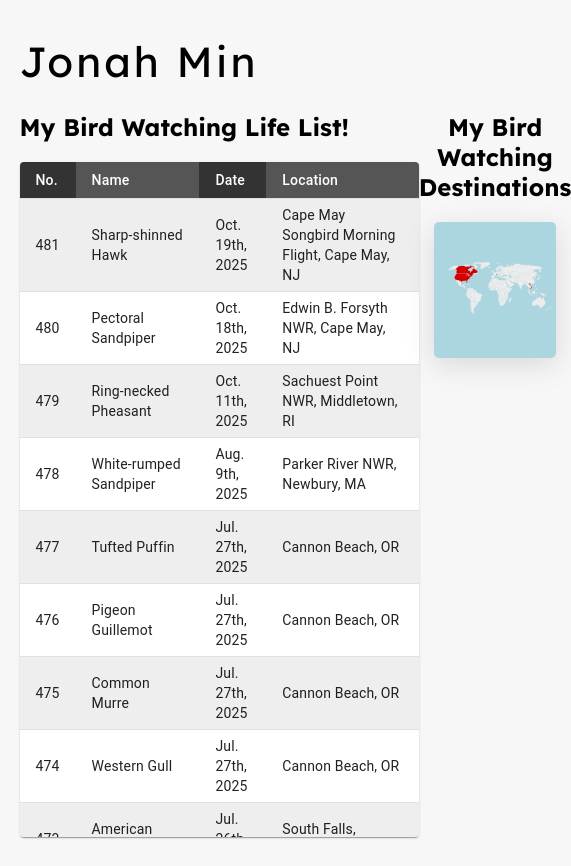
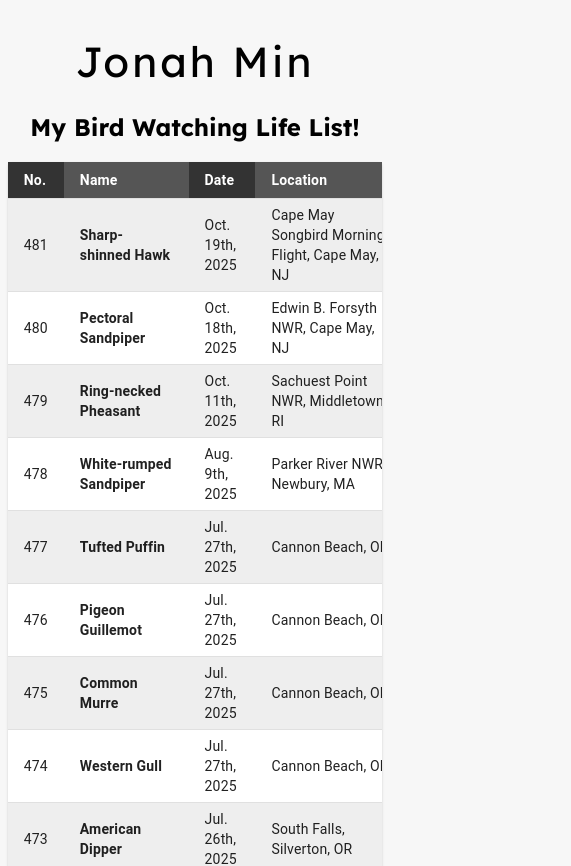
Before and after one commit to Jonah-Min/lifelist.jonahmin.com, a React (Vite) app: page / in a window 390 px wide. Shown: the top 866 px of the page, 571 px wide, since content can reach past the window. Before the commit the page ends 844 px from the top, so only its background shows below. Built offline with nearby package versions, Linux system fonts and the light colour scheme.

Commit message:
Add mobile responsiveness

```diff
--- a/package.json
+++ b/package.json
@@ -5,7 +5,7 @@
   "type": "module",
   "homepage": "https://lifelist.jonahmin.com",
   "scripts": {
-    "predeploy" : "npm run build",
+    "predeploy": "npm run build",
     "deploy": "gh-pages -d dist --cname 'lifelist.jonahmin.com'",
     "dev": "vite",
     "build": "vite build",
--- a/src/containers/LifeList.jsx
+++ b/src/containers/LifeList.jsx
@@ -8,6 +8,7 @@ import TableContainer from '@mui/material/TableContainer';
 import TableHead from '@mui/material/TableHead';
 import TableRow from '@mui/material/TableRow';
 import Paper from '@mui/material/Paper';
+import Zoom from 'react-medium-image-zoom';
 
 import '../stylesheets/lifelist.css';
 
@@ -20,7 +21,6 @@ export default function LifeList() {
 
     const lifeListArray = lifeListData ?
         lifeListData.split('\r\n').slice(1).map(entry => {
-            console.log({ entry });
             const row = entry.split(/,(?=(?:(?:[^"]*"){2})*[^"]*$)/);
             return {
                 number: row[0],
@@ -37,22 +37,22 @@ export default function LifeList() {
             <span className="life-list-container">
                 <span className="life-list-left">
                     <h2>My Bird Watching Life List!</h2>
-                    <Paper sx={{ width: '100%', overflow: 'hidden' }}>
-                        <TableContainer sx={{ maxHeight: '80vh' }} >
+                    <Paper >
+                        <TableContainer sx={{ maxHeight: '85vh' }} >
                             <Table stickyHeader aria-label="simple table" size="small">
                                 <TableHead>
                                     <TableRow>
-                                        <TableCell style={{ color: 'white', backgroundColor: "#333" }}>No.</TableCell>
-                                        <TableCell style={{ color: 'white', backgroundColor: "#555" }}>Name</TableCell>
-                                        <TableCell style={{ color: 'white', backgroundColor: "#333" }}>Date</TableCell>
-                                        <TableCell style={{ color: 'white', backgroundColor: "#555" }}>Location</TableCell>
+                                        <TableCell style={{ color: 'white', backgroundColor: "#333" }}><b>No.</b></TableCell>
+                                        <TableCell style={{ color: 'white', backgroundColor: "#555" }}><b>Name</b></TableCell>
+                                        <TableCell style={{ color: 'white', backgroundColor: "#333" }}><b>Date</b></TableCell>
+                                        <TableCell style={{ color: 'white', backgroundColor: "#555" }}><b>Location</b></TableCell>
                                     </TableRow>
                                 </TableHead>
                                 <TableBody>
                                     {lifeListArray.map(({ number, name, date, location }, index) => (
                                         <TableRow style={{ backgroundColor: index % 2 === 0 ? '#eeeeeeff' : '' }} key={name}>
                                             <TableCell component="th" scope="row">{number}</TableCell>
-                                            <TableCell >{name}</TableCell>
+                                            <TableCell ><b>{name}</b></TableCell>
                                             <TableCell >{date.replaceAll('"', '')}</TableCell>
                                             <TableCell style={{ overflow: 'scroll' }} >{location.replaceAll('"', '')}</TableCell>
                                         </TableRow>
@@ -65,12 +65,14 @@ export default function LifeList() {
                 <span className="life-list-right">
                     {/* Todo add cool underlines */}
                     <h2>My Bird Watching Destinations</h2>
+
                     <div className="world-map">
                         <img title="Blank SVG World Map" alt="SVG World Map Using Robinson Projection" src="/world.svg" className="img-responsive" />
                     </div>
+
                 </span>
             </span>
-        </span>
+        </span >
     );
 
 }
--- a/src/stylesheets/lifelist.css
+++ b/src/stylesheets/lifelist.css
@@ -1,35 +1,36 @@
 .life-list {
-    padding-left: 5%;
-    padding-right: 5%;
+    padding: 0 2% 0 2%;
 }
 
 .life-list-container {
     display: flex;
     align-items: start;
     flex-direction: row;
+    gap: 1%;
 }
 
-.life-list-container h2 {
+.life-list-left h2 {
     text-align: left;
 }
 
 .life-list-left {
     display: flex;
     flex-direction: column;
-    flex-grow: 1;
+    flex-grow: 6;
     flex-basis: 0;
 }
 
 .life-list-right {
     display: flex;
     flex-direction: column;
-    flex-grow: 1;
+    flex-grow: 4;
     flex-basis: 0;
     align-items: center;
 }
 
 .life-list-right h2 {
     text-align: center;
+    width: fit-content;
 }
 
 .img-responsive {
@@ -40,6 +41,47 @@
 .world-map {
     background-color: #abd5df;
     border-radius: 5px;
-    width: 80%;
+    width: 100%;
     box-shadow: rgba(100, 100, 111, 0.2) 0px 7px 29px 0px;
 }
+
+@media (max-width: 850px) {
+    .life-list {
+        padding: 0 2% 5% 2%;
+    }
+
+    body {
+        text-align: center;
+    }
+
+    .life-list-container {
+        display: flex;
+        align-items: start;
+        flex-direction: column;
+    }
+
+    .life-list-left h2 {
+        text-align: center;
+    }
+
+    .life-list-left {
+        display: flex;
+        flex-direction: column;
+        width: 100%;
+    }
+
+    .life-list-right {
+        display: flex;
+        flex-direction: column;
+        width: 100%;
+        align-items: center;
+    }
+
+    .world-map {
+        background-color: #abd5df;
+        border-radius: 5px;
+        width: 100%;
+        box-shadow: rgba(100, 100, 111, 0.2) 0px 7px 29px 0px;
+    }
+
+}
```
Also changed, not shown: 3 other files (tests, documents, lock files or other folders).
